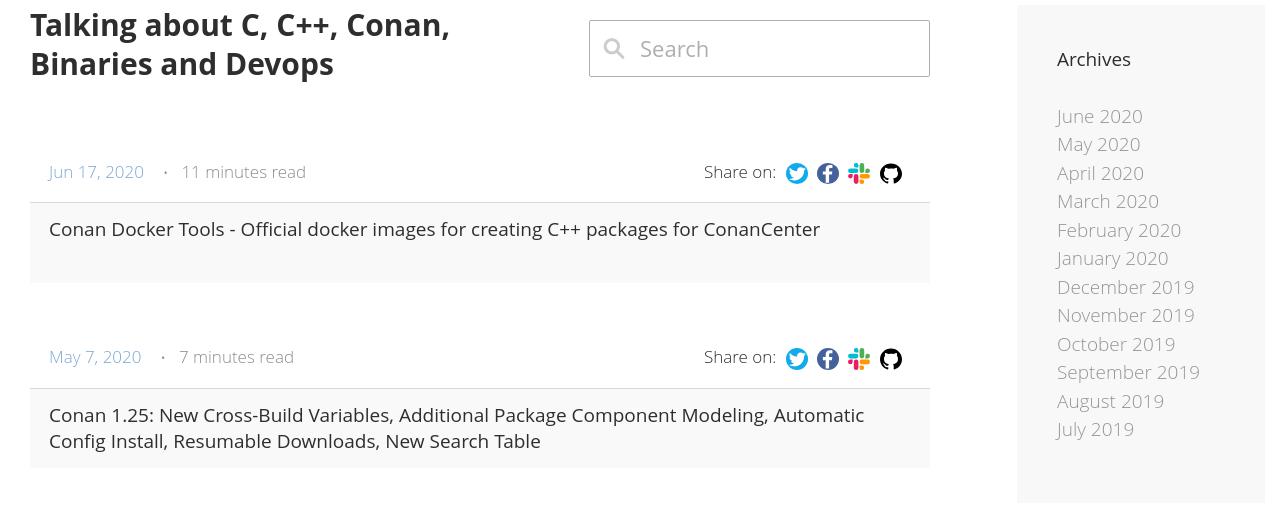
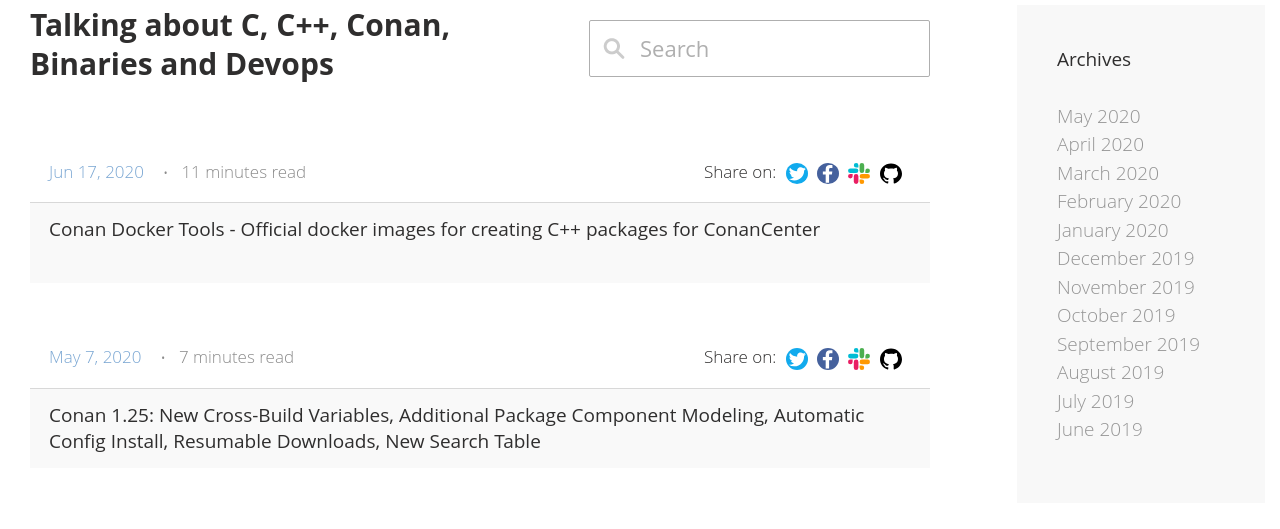
Before and after one commit to conan-io/conan-io.github.io, a Jekyll site: the page built from index.html, in a window 1280 px wide. Shown: the part 139-668 px from the top of the page. Built offline with Jekyll 4.4.1, drawn with Linux system fonts in a browser that asks for light colours; the list of posts is cut into pages by our own code; comment, search, counter and statistics services are not loaded.

Commit message:
sidebar loop update

```diff
--- a/_includes/sidebar.html
+++ b/_includes/sidebar.html
@@ -21,11 +21,9 @@
       {% assign currentDate = post.date | date: "%B %Y" %}
       {% assign currentMonth = post.date | date: "%m" %}
 
+      {% if currentDate != date and dateCounter < 13 %}
 
-
-
-      {% if currentDate != date and dateCounter < 12 %}
-
+        {% if dateCounter != 0 %}
         <li class="month-item" id="y{{currentDate}}">
           {% if page.url contains currentMonth and page.url contains 'month-archive' %}
             <span class="current-month">
@@ -35,6 +33,8 @@
             <a href="{{ site.baseurl }}/month-archive/month-{{ currentMonth }}.html">{{ currentDate }} </a>
           {% endif %}
         </li>
+        {% endif %}
+
         {% assign date = currentDate %}
         {% assign dateCounter = dateCounter | plus:1 %}
       {% endif %}
```
